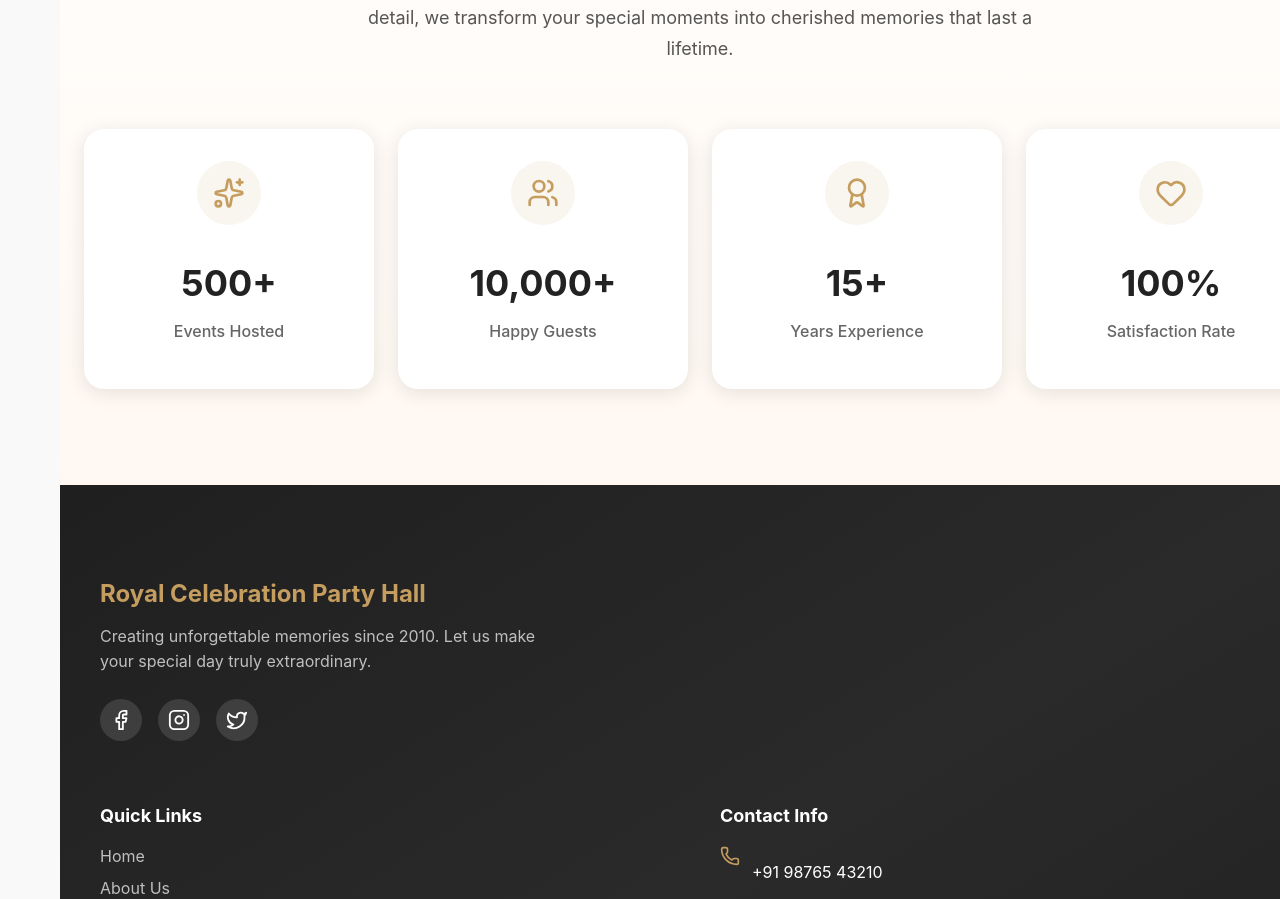
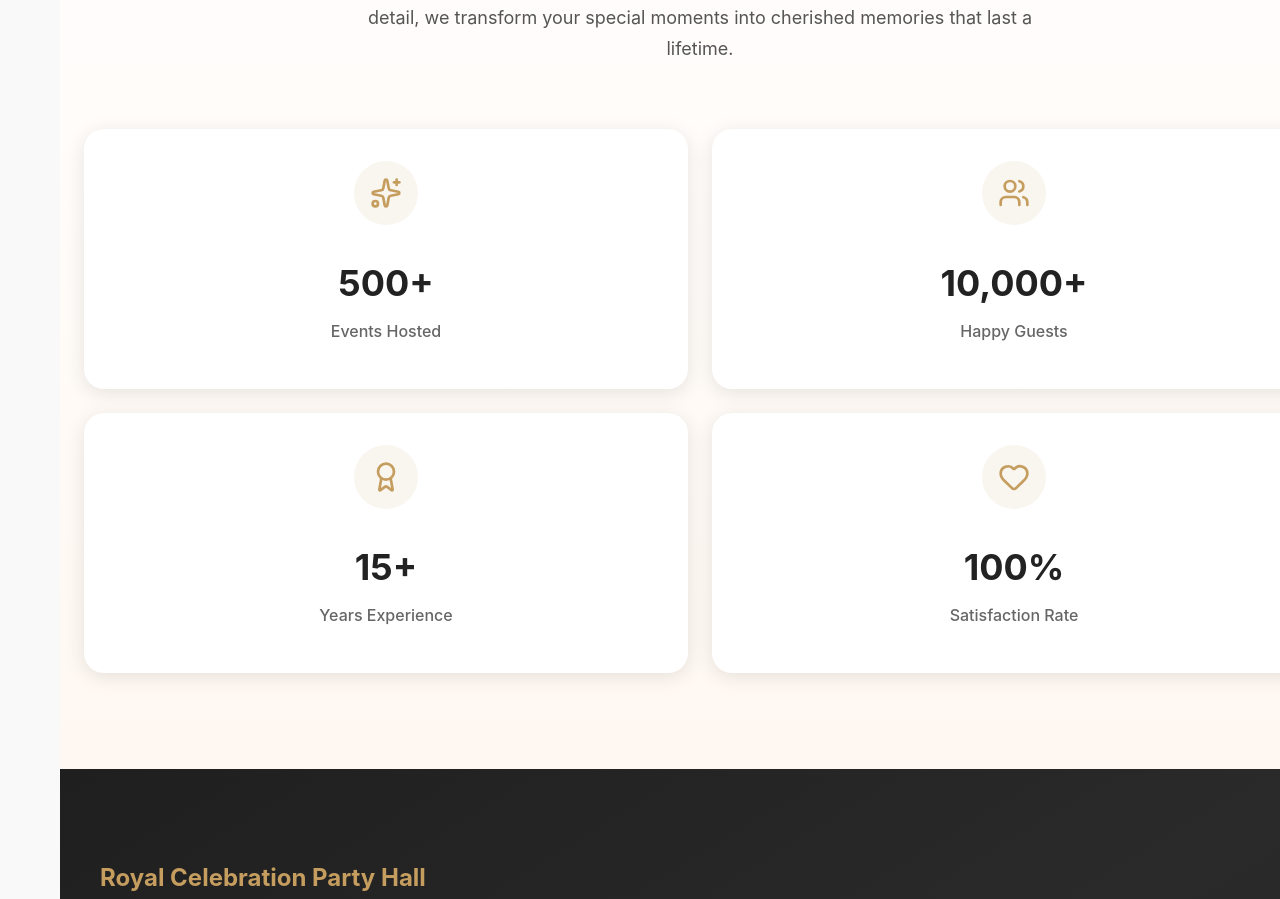
Before and after one commit to pathapatisneha2025-commits/Partyhousewebsite, a React (Create React App) app: page /about in a window 1280 px wide. Shown: the part 989-1888 px from the top of the page. Built offline with nearby package versions, Linux system fonts and the light colour scheme.

Commit message:
changes made

```diff
--- a/src/component/aboutUs.jsx
+++ b/src/component/aboutUs.jsx
@@ -1,6 +1,5 @@
 import { motion } from "framer-motion";
 import { Sparkles, Users, Award, Heart } from "lucide-react";
-import { useState, useEffect } from "react";
 
 export function AboutSection() {
   const stats = [
@@ -9,21 +8,6 @@ export function AboutSection() {
     { icon: Award, number: "15+", label: "Years Experience" },
     { icon: Heart, number: "100%", label: "Satisfaction Rate" },
   ];
-
-  const [columns, setColumns] = useState(2); // default 2 columns
-
-  useEffect(() => {
-    const updateColumns = () => {
-      const width = window.innerWidth;
-      if (width >= 1024) setColumns(4); // desktop
-      else if (width >= 640) setColumns(2); // tablet
-      else setColumns(1); // mobile
-    };
-
-    updateColumns();
-    window.addEventListener("resize", updateColumns);
-    return () => window.removeEventListener("resize", updateColumns);
-  }, []);
 
   const styles = {
     section: {
@@ -62,7 +46,7 @@ export function AboutSection() {
     },
     statsGrid: {
       display: "grid",
-      gridTemplateColumns: `repeat(${columns}, 1fr)`,
+      gridTemplateColumns: "repeat(2, 1fr)",
       gap: "24px",
       marginTop: "48px",
     },
@@ -96,6 +80,12 @@ export function AboutSection() {
       fontSize: "16px",
       color: "#666",
       fontWeight: 500,
+    },
+    // Responsive
+    responsiveLg: {
+      "@media(min-width: 1024px)": {
+        gridTemplateColumns: "repeat(4, 1fr)",
+      },
     },
   };
 
```
